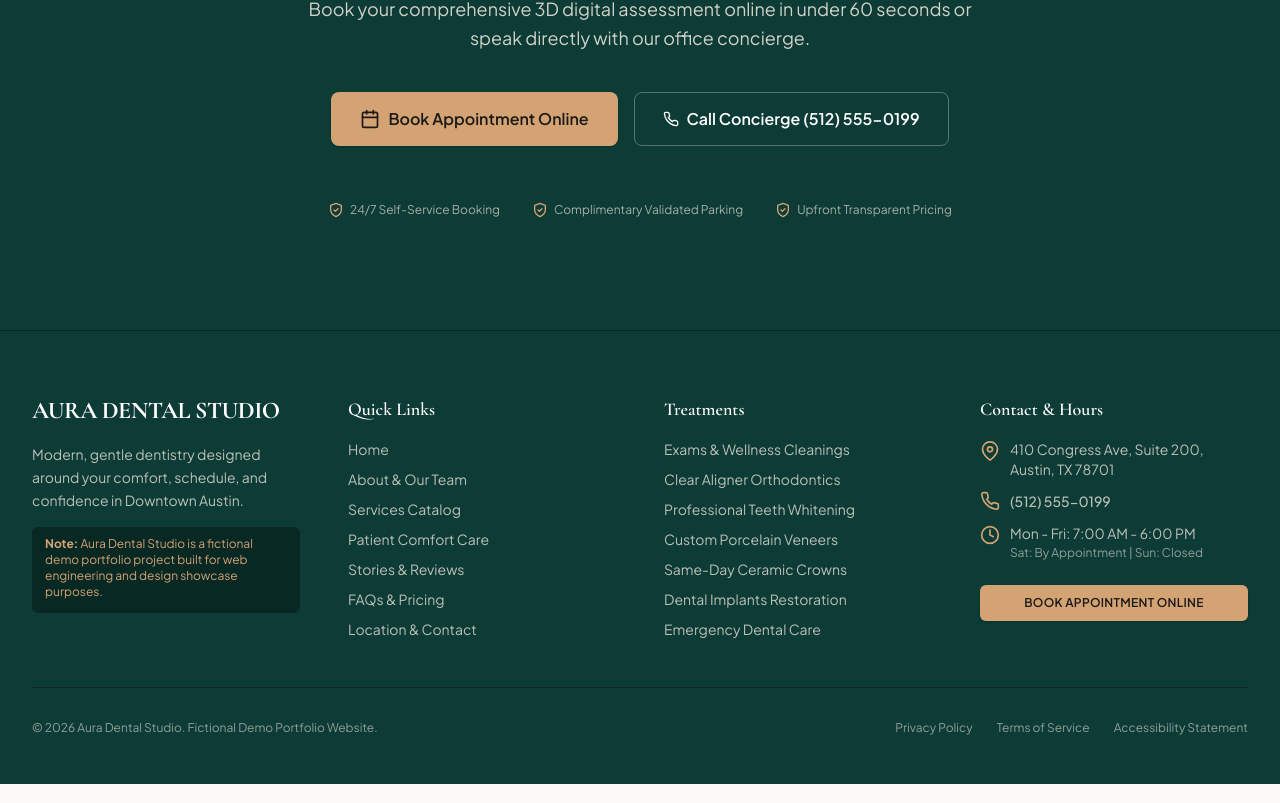
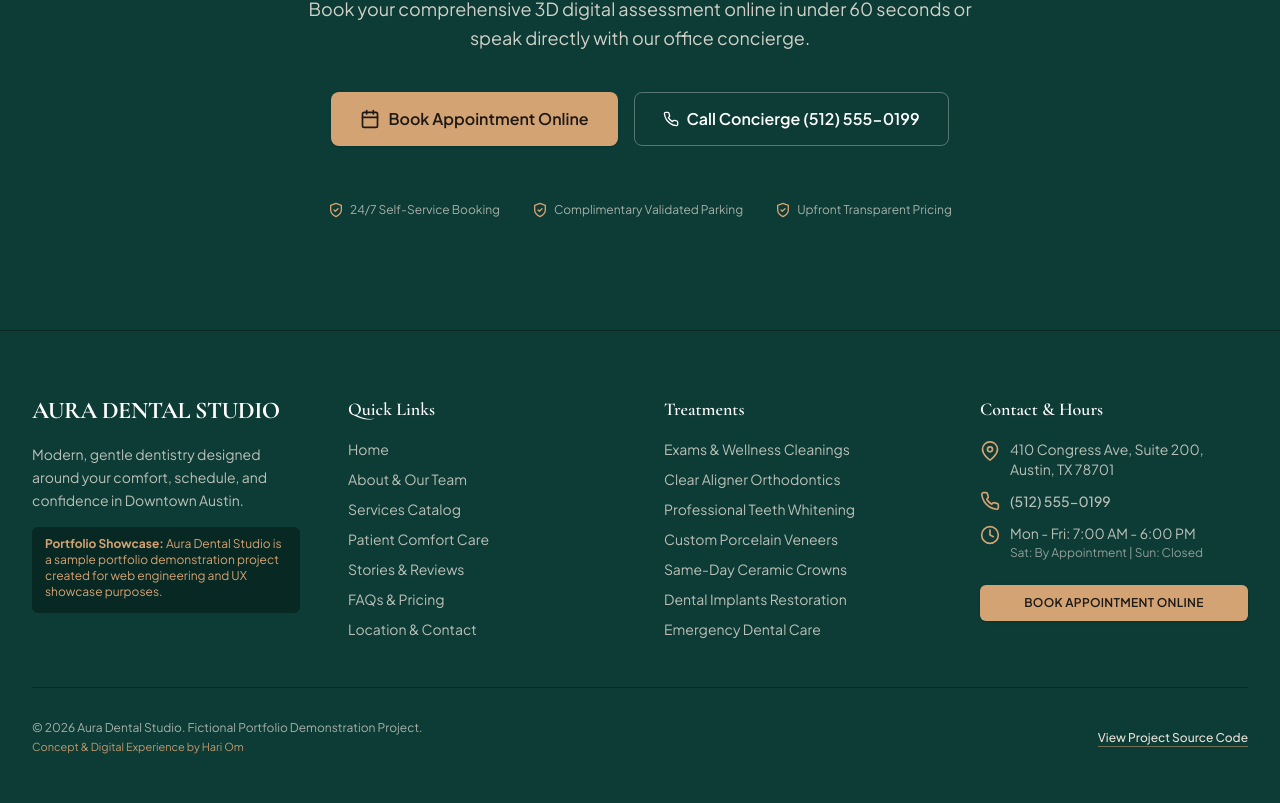
Before and after one commit to hariom-wdsadhunik/dentist-portfolio-website, a Next.js app: page / in a window 1280 px wide. Shown: the part 6569-7372 px from the top of the page. Built offline with nearby package versions, Linux system fonts and the light colour scheme; no server answers.

Commit message:
chore: add portfolio attribution and deployment-safe metadata

```diff
--- a/src/app/layout.tsx
+++ b/src/app/layout.tsx
@@ -20,8 +20,14 @@ const plusJakartaSans = Plus_Jakarta_Sans({
   display: "swap",
 });
 
+const baseUrl = process.env.VERCEL_URL
+  ? `https://${process.env.VERCEL_URL}`
+  : process.env.NEXT_PUBLIC_SITE_URL
+  ? process.env.NEXT_PUBLIC_SITE_URL
+  : "http://localhost:3000";
+
 export const metadata: Metadata = {
-  metadataBase: new URL("https://aura-dental-studio.demo"),
+  metadataBase: new URL(baseUrl),
   title: "Aura Dental Studio | Modern Gentle Dentistry in Downtown Austin",
   description:
     "Experience stress-free oral care with transparent pricing, 3D digital precision, and soothing comfort amenities at Aura Dental Studio in Downtown Austin, TX.",
@@ -32,7 +38,7 @@ export const metadata: Metadata = {
     "Clear Aligners Austin",
     "Same Day Crowns",
   ],
-  authors: [{ name: "Aura Dental Studio Team" }],
+  authors: [{ name: "Hari Om / Aura Dental Studio Team" }],
   icons: {
     icon: "/icon.svg",
   },
--- a/src/app/sitemap.ts
+++ b/src/app/sitemap.ts
@@ -2,7 +2,11 @@ import { MetadataRoute } from "next";
 import { SERVICES_CATALOG } from "@/lib/servicesData";
 
 export default function sitemap(): MetadataRoute.Sitemap {
-  const baseUrl = "https://aura-dental-studio.demo";
+  const baseUrl = process.env.VERCEL_URL
+    ? `https://${process.env.VERCEL_URL}`
+    : process.env.NEXT_PUBLIC_SITE_URL
+    ? process.env.NEXT_PUBLIC_SITE_URL
+    : "http://localhost:3000";
 
   const staticRoutes = [
     "",
--- a/src/components/global/Footer.tsx
+++ b/src/components/global/Footer.tsx
@@ -19,7 +19,7 @@ export const Footer: React.FC = () => {
               Modern, gentle dentistry designed around your comfort, schedule, and confidence in Downtown Austin.
             </p>
             <div className="pt-2 text-xs text-[#D4A373] bg-[#082824] p-3 rounded-md border border-[#082824]">
-              <strong>Note:</strong> Aura Dental Studio is a fictional demo portfolio project built for web engineering and design showcase purposes.
+              <strong>Portfolio Showcase:</strong> Aura Dental Studio is a sample portfolio demonstration project created for web engineering and UX showcase purposes.
             </div>
           </div>
 
@@ -33,7 +33,7 @@ export const Footer: React.FC = () => {
                 <Link href="/" className="hover:text-white transition-colors">Home</Link>
               </li>
               <li>
-                <Link href="/about" className="hover:text-white transition-colors">About & Our Team</Link>
+                <Link href="/about" className="hover:text-white transition-colors">About &amp; Our Team</Link>
               </li>
               <li>
                 <Link href="/services" className="hover:text-white transition-colors">Services Catalog</Link>
@@ -42,13 +42,13 @@ export const Footer: React.FC = () => {
                 <Link href="/experience" className="hover:text-white transition-colors">Patient Comfort Care</Link>
               </li>
               <li>
-                <Link href="/testimonials" className="hover:text-white transition-colors">Stories & Reviews</Link>
+                <Link href="/testimonials" className="hover:text-white transition-colors">Stories &amp; Reviews</Link>
               </li>
               <li>
-                <Link href="/faq" className="hover:text-white transition-colors">FAQs & Pricing</Link>
+                <Link href="/faq" className="hover:text-white transition-colors">FAQs &amp; Pricing</Link>
               </li>
               <li>
-                <Link href="/contact" className="hover:text-white transition-colors">Location & Contact</Link>
+                <Link href="/contact" className="hover:text-white transition-colors">Location &amp; Contact</Link>
               </li>
             </ul>
           </div>
@@ -61,7 +61,7 @@ export const Footer: React.FC = () => {
             <ul className="space-y-2.5 text-sm text-[#E7E2D8]/80">
               <li>
                 <Link href="/services/preventive-hygiene" className="hover:text-white transition-colors">
-                  Exams & Wellness Cleanings
+                  Exams &amp; Wellness Cleanings
                 </Link>
               </li>
               <li>
@@ -100,7 +100,7 @@ export const Footer: React.FC = () => {
           {/* Column 4: Contact & Hours */}
           <div className="space-y-4">
             <h3 className="font-serif text-lg font-semibold text-white mb-4">
-              Contact & Hours
+              Contact &amp; Hours
             </h3>
             <div className="space-y-3 text-sm text-[#E7E2D8]/80">
               <div className="flex items-start space-x-2.5">
@@ -130,13 +130,22 @@ export const Footer: React.FC = () => {
           </div>
         </div>
 
-        {/* Bottom Legal Strip */}
-        <div className="pt-8 border-t border-[#082824] flex flex-col md:flex-row items-center justify-between text-xs text-[#E7E2D8]/60 space-y-4 md:space-y-0">
-          <p>© {new Date().getFullYear()} Aura Dental Studio. Fictional Demo Portfolio Website.</p>
-          <div className="flex items-center space-x-6">
-            <span className="hover:underline cursor-pointer">Privacy Policy</span>
-            <span className="hover:underline cursor-pointer">Terms of Service</span>
-            <span className="hover:underline cursor-pointer">Accessibility Statement</span>
+        {/* Bottom Legal & Attribution Strip */}
+        <div className="pt-8 border-t border-[#082824] flex flex-col md:flex-row items-center justify-between text-xs text-[#E7E2D8]/70 gap-4 text-center md:text-left">
+          <div className="space-y-1">
+            <p>© {new Date().getFullYear()} Aura Dental Studio. Fictional Portfolio Demonstration Project.</p>
+            <p className="text-[11px] text-[#D4A373]/90">Concept &amp; Digital Experience by Hari Om</p>
+          </div>
+
+          <div className="flex items-center space-x-6 text-xs">
+            <a
+              href="https://github.com/hariom-wdsadhunik/dentist-portfolio-website"
+              target="_blank"
+              rel="noopener noreferrer"
+              className="text-[#E7E2D8] hover:text-[#D4A373] transition-colors underline underline-offset-4 decoration-[#D4A373]/50 font-medium"
+            >
+              View Project Source Code
+            </a>
           </div>
         </div>
       </div>
```
